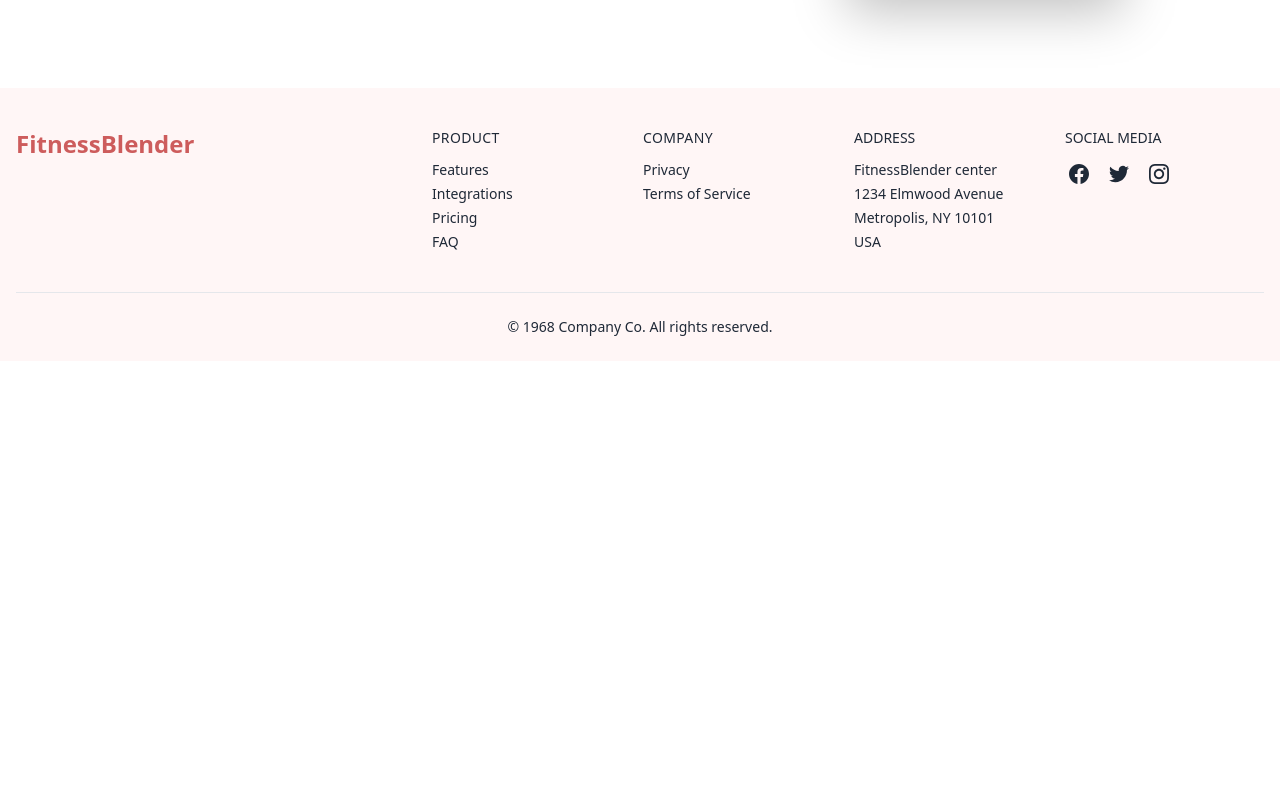
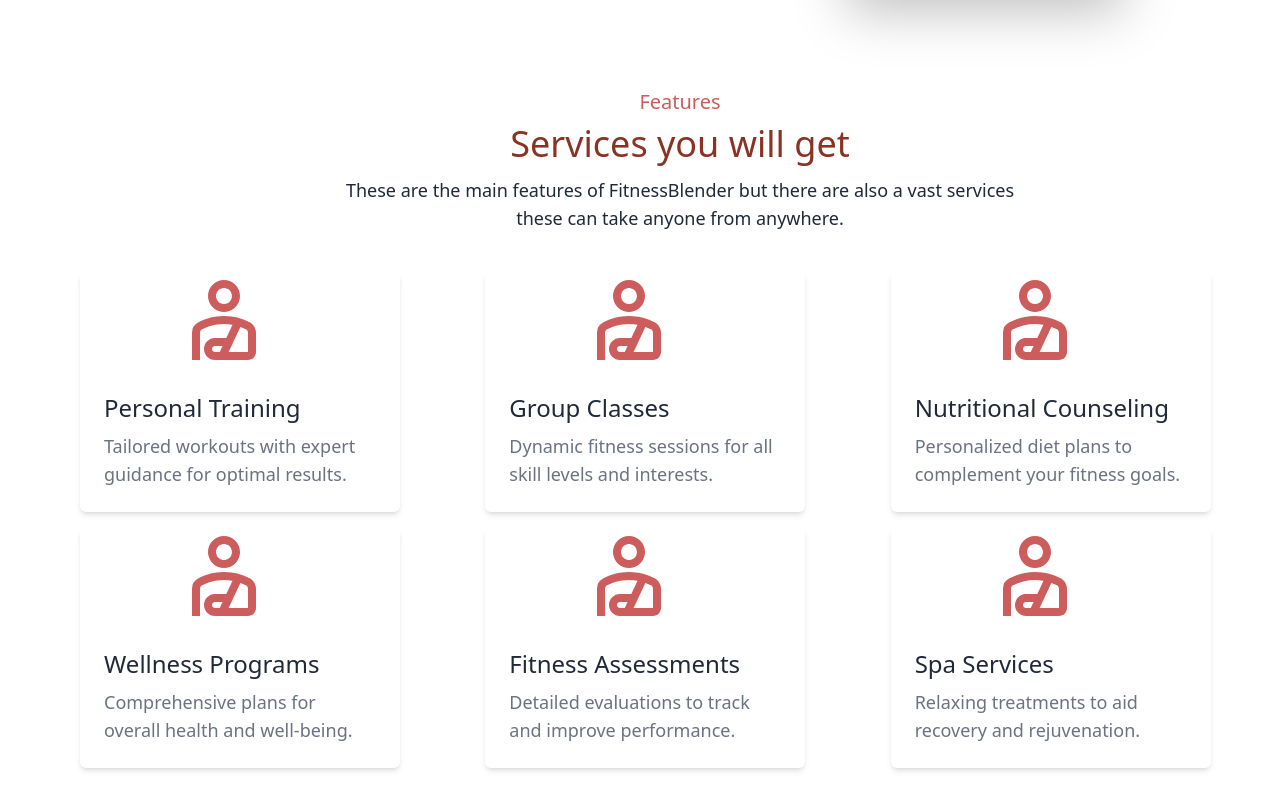
Before and after one commit to TinnyDatta/fitness-blender-client, a React (Vite) app: page / in a window 1280 px wide. Shown: the part 462-1260 px from the top of the page. Before the commit the page ends 823 px from the top, so only its background shows below. Built offline with nearby package versions, Linux system fonts and the light colour scheme; no server answers.

Commit message:
added basic features section

```diff
--- a/package.json
+++ b/package.json
@@ -17,6 +17,7 @@
     "react-dom": "^18.2.0",
     "react-helmet-async": "^2.0.5",
     "react-hook-form": "^7.51.5",
+    "react-icons": "^5.2.1",
     "react-router-dom": "^6.23.1",
     "react-toastify": "^10.0.5",
     "sort-by": "^1.2.0"
--- a/src/Pages/Home/Home.jsx
+++ b/src/Pages/Home/Home.jsx
@@ -1,9 +1,11 @@
 import Banner from "../../components/Home/Banner/Banner";
+import Features from "../../components/Home/Features/Features";
 
 const Home = () => {
     return (
         <div>
            <Banner></Banner>
+           <Features></Features>
         </div>
     );
 };
--- a/src/components/Home/Banner/Banner.jsx
+++ b/src/components/Home/Banner/Banner.jsx
@@ -5,7 +5,7 @@ const Banner = () => {
   <div className="hero-content  flex-col lg:flex-row-reverse">
     <img  src="/images/fitnessBanner.jpg" className="w-[300px] h-[300px] rounded-lg shadow-2xl" />
     <div className="mr-8">
-      <p className="text-[#CD5C5C] my-4">Breathe, Relax and br Healthy</p>
+      <p className="text-[#CD5C5C] my-4 text-xl">Breathe, Relax and br Healthy</p>
       <h1 className="text-5xl text-[#8A3324] ">This is FitnessBlender center</h1>
       <p className="py-6">By joining with us you can stay fit by various physical and mental classes.</p>
       <button className="btn bg-[#CD5C5C] text-white">Get Started</button>
--- /dev/null
+++ b/src/components/Home/Features/Features.jsx
@@ -0,0 +1,83 @@
+
+import { MdOutlinePersonalInjury } from "react-icons/md";
+
+const Features = () => {
+    return (
+        <div className="my-10 ml-20">
+            <h2 className="text-[#CD5C5C] text-center my-2 text-xl">Features</h2>
+            <p className="text-4xl text-[#8A3324] text-center">Services you will get </p>
+            <p className="text-center text-lg mt-3 mb-10">These are the main features of FitnessBlender but there are also a vast services <br /> these can take anyone from anywhere. </p>
+            {/* cards */}
+            <div className="grid sm:grid-cols-1 md:grid-cols-2 lg:grid-cols-3 gap-4">
+            <div className="max-w-xs rounded-md shadow-md">
+	<div>
+    < MdOutlinePersonalInjury className="text-8xl ml-24 text-[#CD5C5C]"/>
+    </div>
+	<div className="flex flex-col justify-between p-6 space-y-8">
+		<div className="space-y-2">
+			<h2 className="text-2xl">Personal Training</h2>
+			<p className="text-lg text-gray-500">Tailored workouts with expert guidance for optimal results.</p>
+		</div>
+	</div>
+</div>
+            <div className="max-w-xs rounded-md shadow-md">
+	<div>
+    < MdOutlinePersonalInjury className="text-8xl ml-24 text-[#CD5C5C]"/>
+    </div>
+	<div className="flex flex-col justify-between p-6 space-y-8">
+		<div className="space-y-2">
+			<h2 className="text-2xl">Group Classes</h2>
+			<p className="text-lg text-gray-500">Dynamic fitness sessions for all skill levels and interests.</p>
+		</div>
+	</div>
+</div>
+            <div className="max-w-xs rounded-md shadow-md">
+	<div>
+    < MdOutlinePersonalInjury className="text-8xl ml-24 text-[#CD5C5C]"/>
+    </div>
+	<div className="flex flex-col justify-between p-6 space-y-8">
+		<div className="space-y-2">
+			<h2 className="text-2xl">Nutritional Counseling</h2>
+			<p className="text-lg text-gray-500">Personalized diet plans to complement your fitness goals.</p>
+		</div>
+	</div>
+</div>
+            <div className="max-w-xs rounded-md shadow-md">
+	<div>
+    < MdOutlinePersonalInjury className="text-8xl ml-24 text-[#CD5C5C]"/>
+    </div>
+	<div className="flex flex-col justify-between p-6 space-y-8">
+		<div className="space-y-2">
+			<h2 className="text-2xl">Wellness Programs</h2>
+			<p className="text-lg text-gray-500">Comprehensive plans for overall health and well-being.</p>
+		</div>
+	</div>
+</div>
+            <div className="max-w-xs rounded-md shadow-md">
+	<div>
+    < MdOutlinePersonalInjury className="text-8xl ml-24 text-[#CD5C5C]"/>
+    </div>
+	<div className="flex flex-col justify-between p-6 space-y-8">
+		<div className="space-y-2">
+			<h2 className="text-2xl">Fitness Assessments</h2>
+			<p className="text-lg text-gray-500">Detailed evaluations to track and improve performance.</p>
+		</div>
+	</div>
+</div>
+            <div className="max-w-xs rounded-md shadow-md">
+	<div>
+    < MdOutlinePersonalInjury className="text-8xl ml-24 text-[#CD5C5C]"/>
+    </div>
+	<div className="flex flex-col justify-between p-6 space-y-8">
+		<div className="space-y-2">
+			<h2 className="text-2xl">Spa Services</h2>
+			<p className="text-lg text-gray-500">Relaxing treatments to aid recovery and rejuvenation.</p>
+		</div>
+	</div>
+</div>
+            </div>
+        </div>
+    );
+};
+
+export default Features;
```
Also changed, not shown: 1 other file (tests, documents, lock files or other folders).
